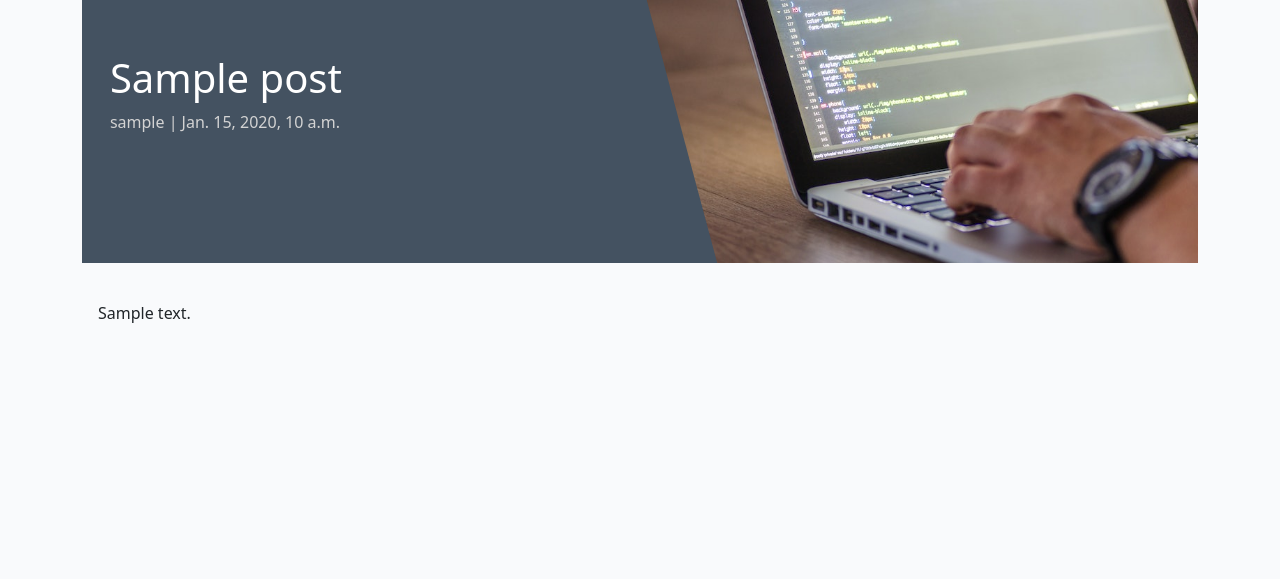
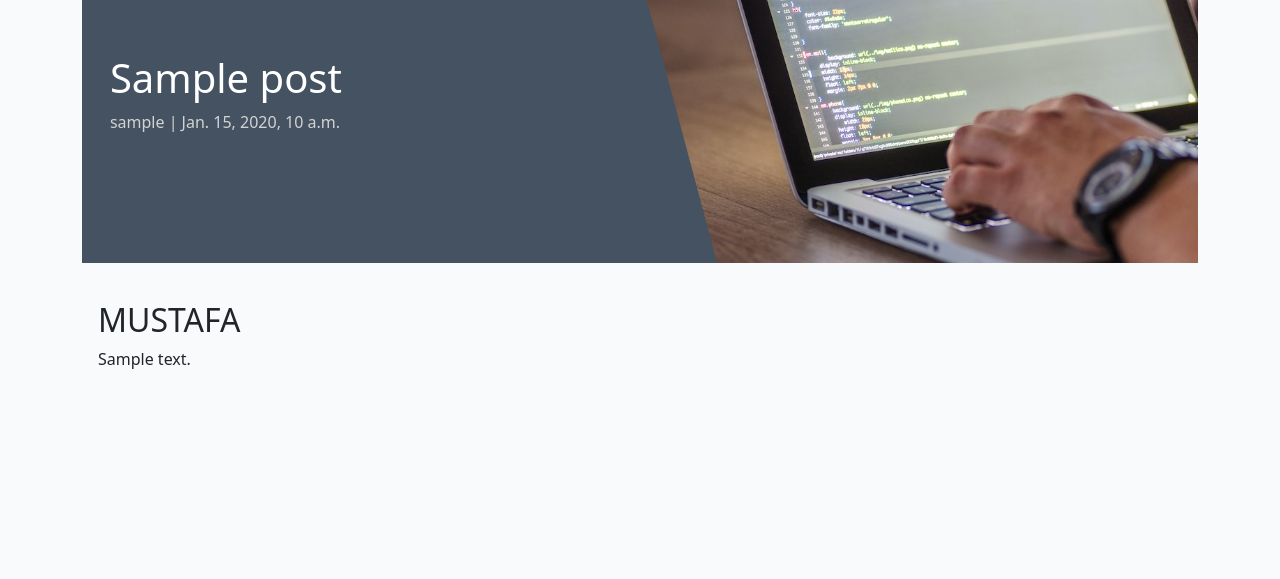
Before and after one commit to ci-mustafa/django-blog, a Django app: a page that uses blog/templates/blog/post_detail.html in a window 1280 px wide. Shown: the part 71-650 px from the top of the page. Run offline with Django 5.2, Linux system fonts and the light colour scheme; tables that the repository leaves empty hold one stand-in row (values such as "Sample post").

Commit message:
mod: pass coder context object to post_detail template

```diff
--- a/blog/templates/blog/post_detail.html
+++ b/blog/templates/blog/post_detail.html
@@ -23,6 +23,7 @@
             <div class="card-body">
                 <!-- The post content goes inside the card-text. -->
                 <!-- Use the | safe filter inside the template tags -->
+                 <h2>{{coder | upper}}</h2>
                 <p class="card-text">
                     {{ post.content | safe }}
                 </p>
--- a/blog/views.py
+++ b/blog/views.py
@@ -31,5 +31,5 @@ def post_detail(request, slug):
     return render(
         request,
         "blog/post_detail.html",
-        {"post": post},
+        {"post": post, "coder": "mustafa"},
     )
```
